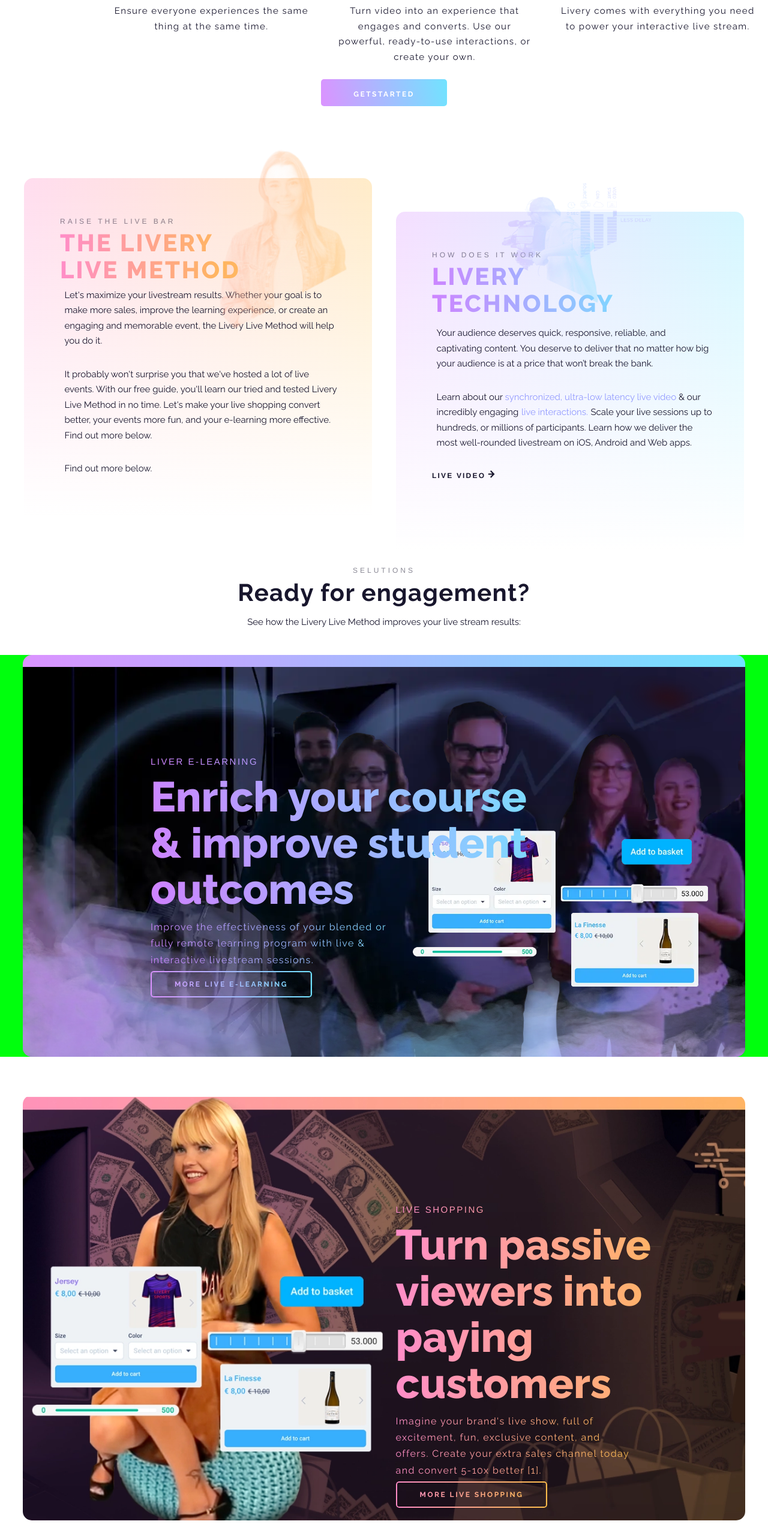
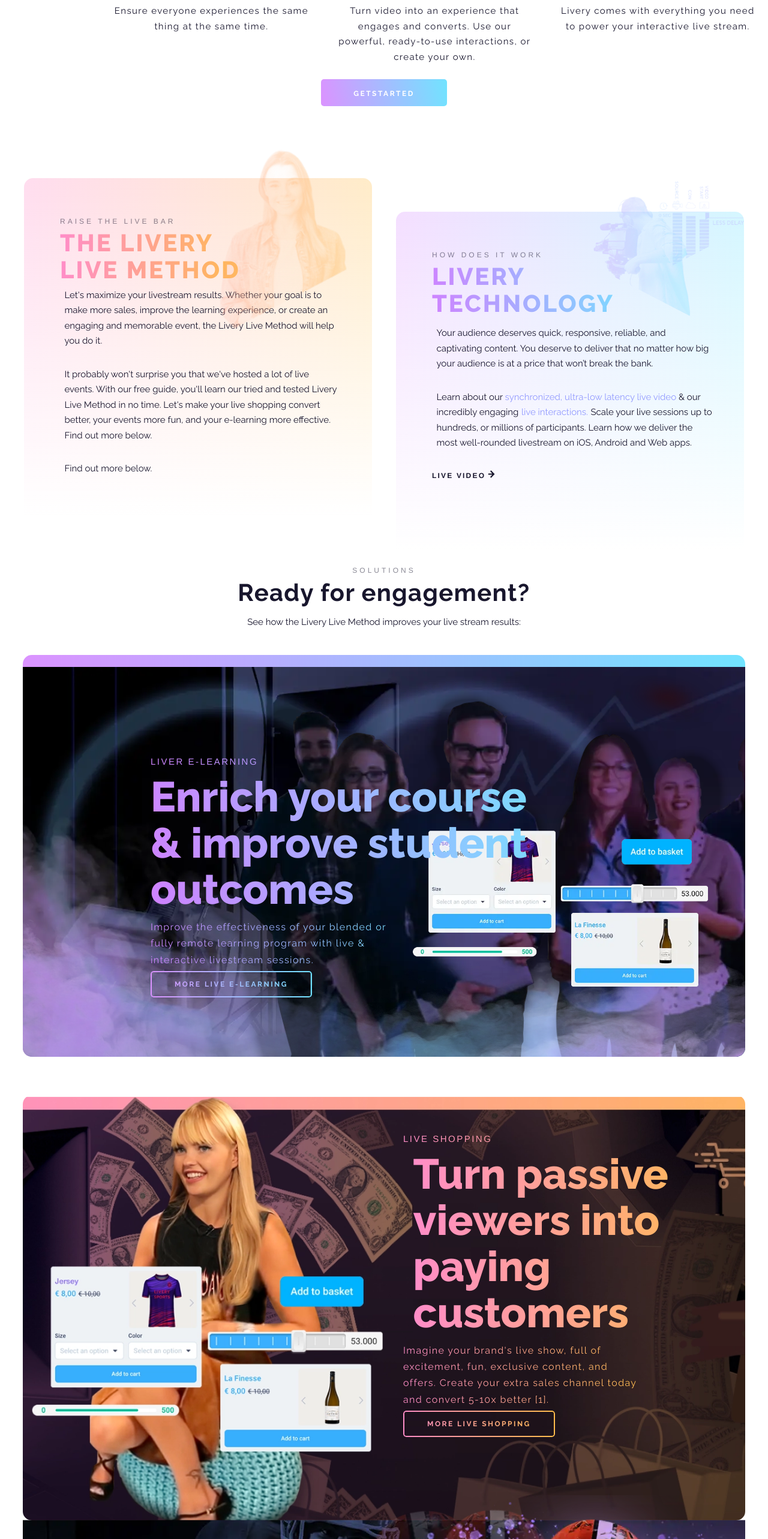
Before and after one commit to Yasser-Slaymen/livey-home-testing-live, a React (Create React App) app: page / in a window 1280 px wide. Shown: the part 1580-4146 px from the top of the page at 60% size. Built offline with nearby package versions, Linux system fonts and the light colour scheme; a web font is replaced by a local one.

Commit message:
updating

```diff
--- a/src/HomeStyles/atomic/GetStartedBtn.module.css
+++ b/src/HomeStyles/atomic/GetStartedBtn.module.css
@@ -22,7 +22,7 @@
   padding-top: 16px;
   color: #ffffff;
   margin: 0 auto;
-  /* padding: 15px 40px 15px 40px; */
+  padding: 15px 0 15px 0;
 }
 .GetStartedBtn:hover {
   background-image: linear-gradient(
--- a/src/HomeStyles/custom/LiveLearning.module.css
+++ b/src/HomeStyles/custom/LiveLearning.module.css
@@ -97,7 +97,6 @@
     align-items: center;
     max-width: unset;
     margin-bottom: 4em;
-    background-color: red;
   }
   .LiveLearning_Cotainer {
     position: relative;
@@ -132,7 +131,7 @@
     position: absolute;
     top: 54%;
     left: 11%;
-    height: 40%;
+    height: 35%;
     width: unset;
     object-fit: cover;
   }
@@ -174,9 +173,7 @@
   }
 }
 @media (min-width: 75em) {
-  .Section_LiveLearning {
-    background-color: rgb(0, 255, 13);
-  }
+
   .LiveLearning_Cotainer {
     height: 670px;
   }
@@ -226,9 +223,6 @@
   }
 }
 @media (min-width: 100em) {
-  .Section_LiveLearning {
-    background-color: blue;
-  }
   .LiveLearning_Cotainer {
     height: 670px;
   }
@@ -277,450 +271,3 @@
     z-index: 999;
   }
 }
-
-/*@media (min-width: 88.75em) {
-  .Section_LiveLearning {
-    background-color: rgb(0, 255, 51);
-  }
-
-  .LiveLearning_Content {
-    display: flex;
-    flex-direction: column;
-    justify-content: center;
-    align-items: flex-start;
-    gap: 0.7em;
-    margin-left: 9%;
-    height: 65vh;
-  }
-
-  .LiveLearning_Content > h2 {
-    z-index: 999;
-    font-size: 70px;
-    width: 670px;
-  }
-}
-@media (min-width: 90em) {
-  .Section_LiveLearning {
-    background-color: rgb(255, 0, 187);
-  }
-  .LiveLearning_Cotainer {
-    width: 94vw;
-    height: 670px;
-  }
-  .LiveLearning_Backgroundimg {
-    height: 650px;
-    background-position: calc(5% + 0px);
-    background-position: left;
-  }
-
-  .LiveLearning_PeoleImg {
-    position: absolute;
-    top: 0em;
-    right: 0vw;
-    width: unset;
-    height: 40.6em;
-  }
-  .LiveLearning_lsImg {
-    position: absolute;
-    top: 37%;
-    left: 57%;
-    height: unset;
-    width: 33%;
-  }
-  .LiveLearning_LdSmoke {
-    position: absolute;
-    top: 24.4em;
-    width: 100%;
-    height: 40%;
-  }
-  .LiveLearning_Content {
-    display: flex;
-    flex-direction: column;
-    justify-content: center;
-    align-items: flex-start;
-    gap: 0.7em;
-    margin-left: 9%;
-    height: 90vh;
-  }
-}
-@media (min-width: 120em) {
-  .LiveLearning_Backgroundimg {
-    height: 650px;
-  }
-
-  .LiveLearning_PeoleImg {
-    position: absolute;
-    top: 0vh;
-    right: 0vw;
-    width: unset;
-    height: 100%;
-    object-fit: cover;
-    border-bottom-right-radius: 15px;
-  }
-  .LiveLearning_lsImg {
-    position: absolute;
-    top: 38%;
-    left: 55%;
-    height: unset;
-    width: 25%;
-    object-fit: cover;
-  }
-  .LiveLearning_LdSmoke {
-    position: absolute;
-    top: 60%;
-    width: 100%;
-    height: 40%;
-    border-bottom-right-radius: 15px;
-  }
-  .LiveLearning_Content {
-    margin-left: 17%;
-    height: 64vh;
-  }
-} */
-
-/*
-.Section_LiveLearning {
-  display: flex;
-  flex-direction: column;
-  justify-content: center;
-  align-items: center;
-  max-width: 45em;
-  margin-bottom: 2em;
-}
-.LiveLearning_Cotainer {
-  display: flex;
-  align-items: flex-end;
-  width: 100vw;
-  height: 805px;
-  background: linear-gradient(to right, #db93ff, #71e3ff);
-}
-.LiveLearning_Backgroundimg {
-  position: relative;
-  width: 100vw;
-  height: 783px;
-  background-image: url(/public/backgroundImages/Group\ 11.webp);
-  background-repeat: no-repeat;
-  background-size: cover;
-  background-position: calc(5% + 0px);
-  object-fit: cover;
-}
-.LiveLearning_PeoleImg {
-  position: absolute;
-  top: 422px;
-  right: 0vw;
-  width: unset;
-  height: 360px;
-  object-position: left;
-}
-.LiveLearning_lsImg {
-  position: absolute;
-  top: 560px;
-  width: 94%;
-  height: auto;
-  object-fit: cover;
-  z-index: 999;
-}
-.LiveLearning_LdSmoke {
-  position: absolute;
-  top: 469px;
-  width: 100%;
-  height: 40%;
-}
-.LiveLearning_Content {
-  display: flex;
-  flex-direction: column;
-  justify-content: flex-start;
-  gap: 0.7em;
-  padding: 2em;
-  z-index: 999999;
-}
-.LiveLearning_componentName {
-  font-family: "Helvetica", Sans-serif;
-  font-size: 15px;
-  font-weight: 400;
-  text-transform: uppercase;
-  line-height: 1.2em;
-  letter-spacing: 2.5px;
-  background: linear-gradient(260deg, #79ddff 0%, #cf82ff 100%);
-  background-clip: text;
-  -webkit-text-fill-color: transparent;
-}
-.LiveLearning_Content > h2 {
-  font-family: "Raleway", Sans-serif;
-  font-size: 32px;
-  font-weight: 800;
-  line-height: 1.1em;
-  max-width: 10em;
-  background: linear-gradient(260deg, #79ddff 0%, #cf82ff 100%);
-  background-clip: text;
-  -webkit-text-fill-color: transparent;
-}
-.LiveLearning_DscriptionBtn {
-  z-index: 99999999;
-}
-.LiveLearning_Dscription {
-  font-family: "Raleway", Sans-serif;
-  font-size: 16px;
-  font-weight: 500;
-  line-height: 2em;
-  letter-spacing: 1.4px;
-  background: linear-gradient(260deg, #79ddff 0%, #cf82ff 100%);
-  background-clip: text;
-  -webkit-text-fill-color: transparent;
-  margin-bottom: 2em;
-}
-@media (min-width: 45em) {
-  .Section_LiveLearning {
-    display: flex;
-    flex-direction: column;
-    justify-content: center;
-    align-items: center;
-    max-width: unset;
-    margin-bottom: 4em;
-    background-color: red;
-  }
-  .LiveLearning_Cotainer {
-    display: flex;
-    align-items: flex-end;
-    width: 94vw;
-    height: 80vh;
-    border-radius: 15px;
-    margin: 0 auto;
-  }
-  .LiveLearning_Backgroundimg {
-    position: relative;
-    height: 78vh;
-    background-image: url(/public/backgroundImages/Group\ 11.webp);
-    background-repeat: no-repeat;
-    background-size: cover;
-    background-position: calc(5% + 0px);
-    object-fit: cover;
-    border-bottom-left-radius: 15px;
-    border-bottom-right-radius: 15px;
-  }
-
-  .LiveLearning_PeoleImg {
-    position: absolute;
-    top: 22.6em;
-    right: 0vw;
-    width: 90vw;
-    height: auto;
-    border-bottom-right-radius: 15px;
-  }
-
-  .LiveLearning_lsImg {
-    position: absolute;
-    top: 33em;
-    left: 8em;
-    height: unset;
-    width: 38em;
-    object-fit: cover;
-  }
-  .LiveLearning_LdSmoke {
-    position: absolute;
-    top: 47.1vh;
-    width: 100%;
-    height: 40%;
-    border-bottom-right-radius: 15px;
-    border-bottom-left-radius: 15px;
-  }
-  .LiveLearning_Content {
-    display: flex;
-    flex-direction: column;
-    justify-content: center;
-    align-items: flex-start;
-    gap: 0.7em;
-    margin-left: 2%;
-    height: 35vh;
-  }
-  .LiveLearning_componentName {
-    width: 670px;
-    align-items: start;
-  }
-  .LiveLearning_Content > h2 {
-    z-index: 999;
-    font-size: 55px;
-    max-width: 97%;
-  }
-  .LiveLearning_Dscription {
-    font-size: 16px;
-    line-height: 1.7em;
-    width: 500px;
-    margin-bottom: 1em;
-  }
-  .LiveLearning_DscriptionBtn {
-    align-items: start;
-    width: 670px;
-  }
-}
-@media (min-width: 75em) {
-  .Section_LiveLearning {
-    background-color: blue;
-  }
-  .LiveLearning_Cotainer {
-    width: 94vw;
-    height: 80vh;
-  }
-  .LiveLearning_Backgroundimg {
-    height: 78vh;
-    background-position: calc(5% + 0px);
-  }
-  .LiveLearning_PeoleImg {
-    position: absolute;
-    top: 0vh;
-    right: 0vw;
-    width: unset;
-    height: 78vh;
-  }
-  .LiveLearning_lsImg {
-    position: absolute;
-    top: 40%;
-    left: 55%;
-    height: unset;
-    width: 40%;
-  }
-  .LiveLearning_LdSmoke {
-    position: absolute;
-    top: 46.7vh;
-    width: 100%;
-    height: 40%;
-  }
-  .LiveLearning_Content {
-    display: flex;
-    flex-direction: column;
-    justify-content: center;
-    align-items: flex-start;
-    gap: 0.7em;
-    margin-left: 2%;
-    height: 90vh;
-  }
-
-  .LiveLearning_Content > h2 {
-    z-index: 999;
-    font-size: 70px;
-    width: 670px;
-  }
-  .LiveLearning_Dscription {
-    width: 400px;
-    z-index: 999;
-  }
-}
-
-@media (min-width: 88.75em) {
-  .Section_LiveLearning {
-    background-color: rgb(0, 255, 51);
-  }
-  .LiveLearning_PeoleImg {
-    position: absolute;
-    top: 3em;
-    right: 0vw;
-    width: unset;
-    height: 65vh;
-  }
-  .LiveLearning_lsImg {
-    position: absolute;
-    top: 45%;
-    left: 55%;
-    height: unset;
-    width: 37%;
-  }
-  .LiveLearning_LdSmoke {
-    position: absolute;
-    top: 42.2vh;
-    width: 100%;
-    height: 40%;
-  }
-  .LiveLearning_Content {
-    display: flex;
-    flex-direction: column;
-    justify-content: center;
-    align-items: flex-start;
-    gap: 0.7em;
-    margin-left: 9%;
-    height: 65vh;
-  }
-
-  .LiveLearning_Content > h2 {
-    z-index: 999;
-    font-size: 70px;
-    width: 670px;
-  }
-}
-@media (min-width: 90em) {
-  .Section_LiveLearning {
-    background-color: rgb(255, 0, 187);
-  }
-  .LiveLearning_Cotainer {
-    width: 94vw;
-    height: 670px;
-  }
-  .LiveLearning_Backgroundimg {
-    height: 650px;
-    background-position: calc(5% + 0px);
-    background-position: left;
-  }
-
-  .LiveLearning_PeoleImg {
-    position: absolute;
-    top: 0em;
-    right: 0vw;
-    width: unset;
-    height: 40.6em;
-  }
-  .LiveLearning_lsImg {
-    position: absolute;
-    top: 37%;
-    left: 57%;
-    height: unset;
-    width: 33%;
-  }
-  .LiveLearning_LdSmoke {
-    position: absolute;
-    top: 24.4em;
-    width: 100%;
-    height: 40%;
-  }
-  .LiveLearning_Content {
-    display: flex;
-    flex-direction: column;
-    justify-content: center;
-    align-items: flex-start;
-    gap: 0.7em;
-    margin-left: 9%;
-    height: 90vh;
-  }
-}
-@media (min-width: 120em) {
-  .LiveLearning_Backgroundimg {
-    height: 650px;
-  }
-
-  .LiveLearning_PeoleImg {
-    position: absolute;
-    top: 0vh;
-    right: 0vw;
-    width: unset;
-    height: 100%;
-    object-fit: cover;
-    border-bottom-right-radius: 15px;
-  }
-  .LiveLearning_lsImg {
-    position: absolute;
-    top: 38%;
-    left: 55%;
-    height: unset;
-    width: 25%;
-    object-fit: cover;
-  }
-  .LiveLearning_LdSmoke {
-    position: absolute;
-    top: 60%;
-    width: 100%;
-    height: 40%;
-    border-bottom-right-radius: 15px;
-  }
-  .LiveLearning_Content {
-    margin-left: 17%;
-    height: 64vh;
-  }
-} */
--- a/src/HomeStyles/custom/LiveShoppingHome.module.css
+++ b/src/HomeStyles/custom/LiveShoppingHome.module.css
@@ -1,10 +1,6 @@
 :root {
   --vh: 1vh;
 }
-
-/* .selector {
-  height: calc(709px * 100 / var(--vh));
-} */
 .LiveShoppingHome {
   display: flex;
   flex-direction: column;
@@ -118,22 +114,19 @@
   }
 }
 @media (min-width: 75em) {
-  /* .LiveShoppingHome {
-  } */
   .LiveShoppingHome_Backgroundimg {
     height: 709px;
-    /* height: calc(709px * 100 / var(--vh)); */
     background-position: calc(57% + 0px);
   }
 
   .LiveShoppingHome_Content {
+    position: absolute;
+    top: -11%;
+    left: 50%;
     display: flex;
     flex-direction: column;
     justify-content: center;
     align-items: flex-end;
-    margin-top: 13em;
-    height: 55vh;
-    width: 100%;
   }
   .LiveShoppingHome_Content > h2 {
     z-index: 999;
@@ -146,16 +139,11 @@
 }
 
 @media (min-width: 91em) {
-  /* .LiveShoppingHome {
-    background-color: rgb(1, 242, 41);
-  } */
   .LiveShoppingHome_Backgroundimg {
     position: relative;
     height: 670px;
     background-size: cover;
     background-position: calc(74% + 0px);
-    /* background-position-x: 0px;
-    background-position-y: 0; */
   }
 
   .LiveShoppingHome_Content {
@@ -163,8 +151,8 @@
     flex-direction: column;
     justify-content: center;
     align-items: flex-end;
-    width: 90%;
-    height: 30vh;
+    position: absolute;
+    left: 52%;
   }
   .LiveShoppingHome_componentName {
     width: 550px;
@@ -184,9 +172,9 @@
     background-position-x: 0px;
     background-position-y: 0;
   }
-  .LiveShoppingHome_Content {
+  /* .LiveShoppingHome_Content {
     margin-top: 7.5em;
     height: 30em;
     width: 87%;
-  }
+  } */
 }
--- a/src/HomeStyles/custom/LiveryTechnology.module.css
+++ b/src/HomeStyles/custom/LiveryTechnology.module.css
@@ -73,10 +73,11 @@
   }
   .LiverTechnology_Img {
     position: absolute;
-    top: -3em;
-    left: 60vw;
-    width: 250px;
-    height: 200px;
+    top: -9%;
+    right: 0%;
+    left: unset;
+    /* width: 250px; */
+    height: 40%;
   }
 }
 
@@ -90,21 +91,21 @@
     margin: 7em 40px 0 0;
     min-height: 562px;
   }
-  .LiverTechnology_Img {
+  /* .LiverTechnology_Img {
     position: absolute;
     top: -3em;
     left: 11em;
     width: 250px;
     height: 200px;
-  }
+  } */
 
 }
 @media (min-width: 85em) {
-  .LiverTechnology_Img {
+  /* .LiverTechnology_Img {
     position: absolute;
     top: -3em;
     left: 36em;
     width: 400px;
     height: 400px;
-  }
+  } */
 }
--- a/src/utils/dataHome.json
+++ b/src/utils/dataHome.json
@@ -406,7 +406,7 @@
   },
   {
     "id": 19,
-    "componentName": "selutions",
+    "componentName": "solutions",
     "title": "Ready for engagement?",
     "description": "See how the Livery Live Method improves your live stream results:"
   }
```
Also changed, not shown: src/HomeStyles/custom/LiveSports.module.css (+7 -4 lines).
